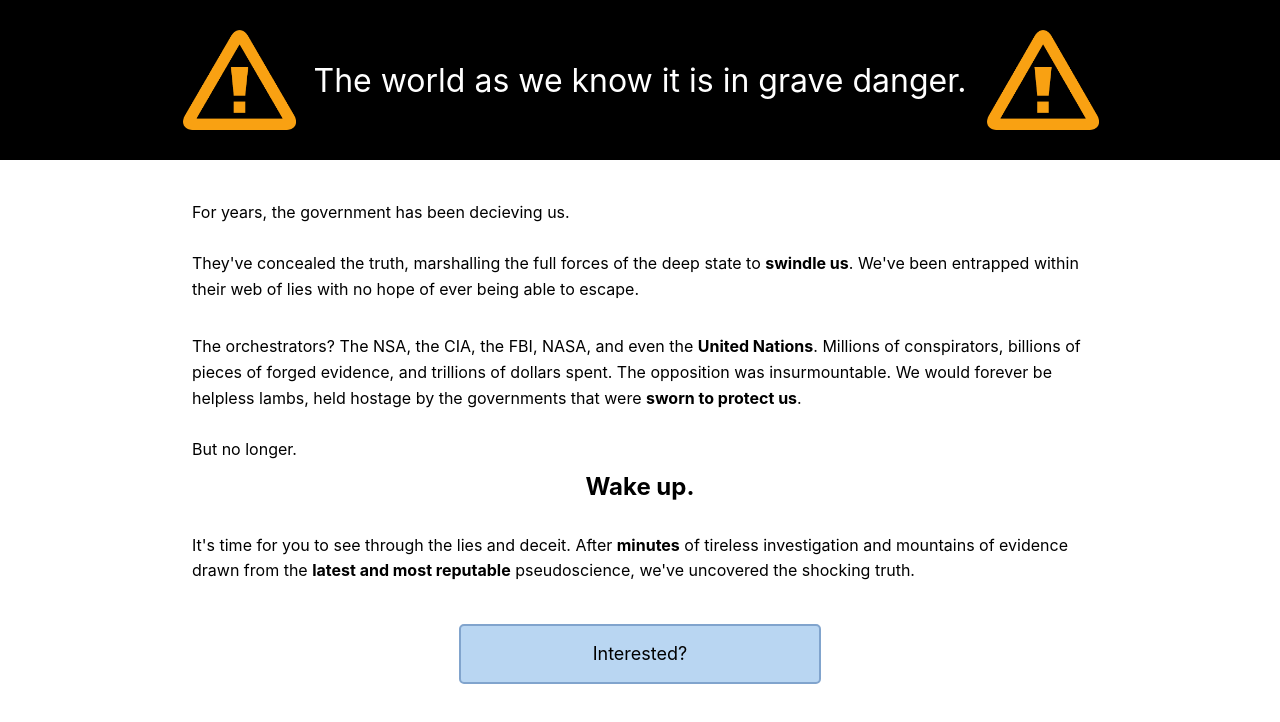
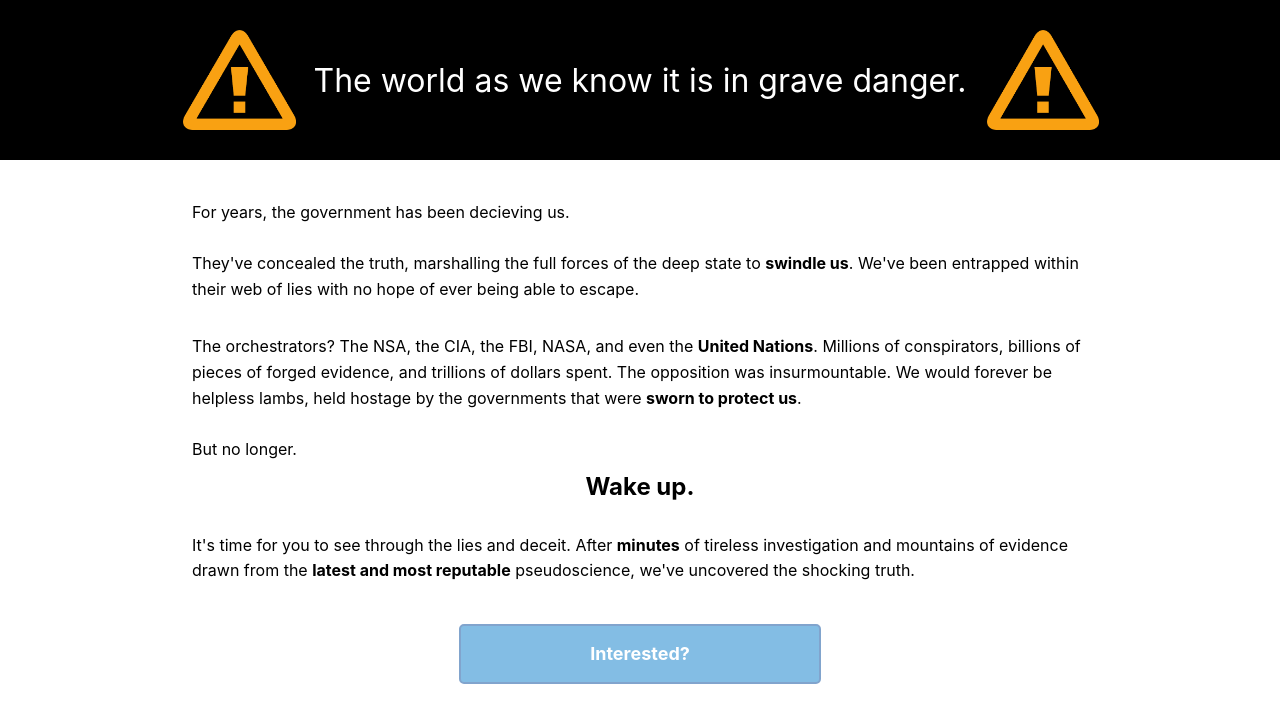
Before and after one commit to aman527/flat-earth-satire, a React (Create React App) app: page / in a window 1280 px wide. Shown: the top 722 px of the page. Built offline with nearby package versions, Linux system fonts and the light colour scheme.

Commit message:
Initial github commit

```diff
--- a/public/index.html
+++ b/public/index.html
@@ -24,7 +24,7 @@
       work correctly both with client-side routing and a non-root public URL.
       Learn how to configure a non-root public URL by running `npm run build`.
     -->
-    <title>React App</title>
+    <title>Conspiracy Slayers</title>
   </head>
   <body>
     <noscript>You need to enable JavaScript to run this app.</noscript>
--- a/src/App.css
+++ b/src/App.css
@@ -64,20 +64,22 @@
 
 .content h2 {
   margin: -10px 0 10px 0;
+  font-weight: bold;
 }
 
 .interested {
   height: 7vh;
   width: 40%;
 
-  background-color: #B9D6F2;
-  color: black;
+  background-color: rgb(131, 189, 228);
+  color: white;
 
   border: 2px solid #81A4CD;
   border-radius: 5px;
 
   text-decoration: none;
   font-size: large;
+  font-weight: bold;
 
   display: flex;
   justify-content: center;
--- a/src/Blog.js
+++ b/src/Blog.js
@@ -21,7 +21,6 @@
                 <h1>Exposing the Con-sphere-acy</h1>
             </div>
             <div className = "article">
-                <h1>Exposing the Con-sphere-acy</h1>
                 <p>
                     hello!
                 </p>
```
